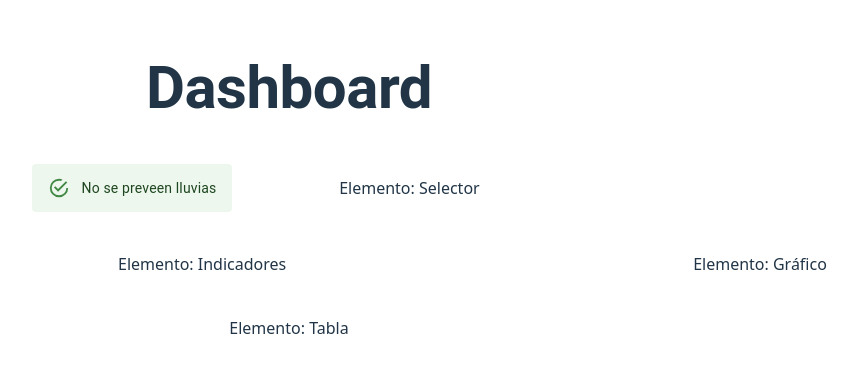
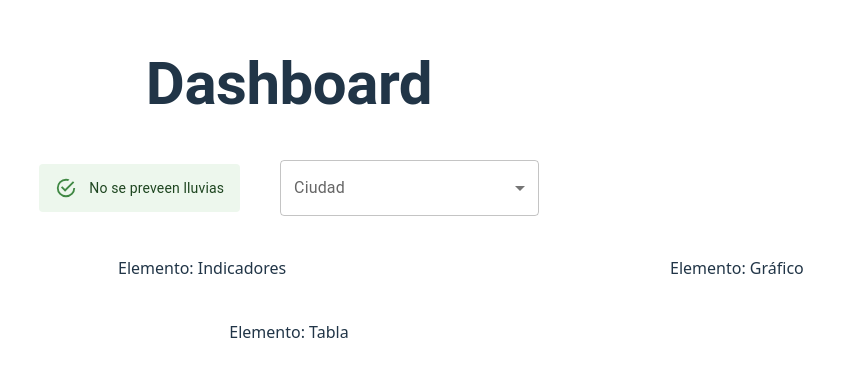
Before and after one commit to MatiDevlop/dashboard, a React (Vite) app: page / in a window 1280 px wide. Shown: the part 204-580 px from the top of the page, without its empty margins (351-1208 px from the left). Built offline with nearby package versions, Linux system fonts and the light colour scheme.

Commit message:
Guía 14

```diff
--- a/src/App.tsx
+++ b/src/App.tsx
@@ -1,5 +1,6 @@
 import HeaderUI from './components/HeaderUI';
 import AlertUI from './components/AlertUI';
+import SelectorUI from './components/SelectorUI';
 import { Grid } from '@mui/material';
 import './App.css'
 
@@ -14,7 +15,7 @@
          <Grid container justifyContent="right" alignItems="center"><AlertUI description="No se preveen lluvias"/></Grid>
 
          {/* Selector */}
-         <Grid size={{ xs: 12, md: 3  }}>Elemento: Selector</Grid>
+         <Grid size={{ xs: 12, md: 3  }}><SelectorUI/></Grid>
 
          {/* Indicadores */}
          <Grid size={{ xs: 12, md: 9 }}>Elemento: Indicadores</Grid>
--- /dev/null
+++ b/src/components/SelectorUI.tsx
@@ -0,0 +1,36 @@
+import FormControl from '@mui/material/FormControl';
+import InputLabel from '@mui/material/InputLabel';
+import Select, { type SelectChangeEvent } from '@mui/material/Select';
+import MenuItem from '@mui/material/MenuItem';
+import { useState } from 'react';
+
+export default function SelectorUI() {
+    const [cityInput, setCityInput] = useState('');
+    const handleChange = (event: SelectChangeEvent<string>) => {
+        setCityInput(event.target.value)
+    };
+
+    return (
+    <FormControl fullWidth>
+        <InputLabel id="city-select-label">Ciudad</InputLabel>
+        <Select
+            labelId="city-select-label"
+            id="city-simple-select"
+            label="Ciudad"
+            onChange={handleChange}
+            value={cityInput}>
+            <MenuItem disabled><em>Seleccione una ciudad</em></MenuItem>
+            <MenuItem value={"guayaquil"}>Guayaquil</MenuItem>
+            <MenuItem value={"quito"}>Quito</MenuItem>
+            <MenuItem value={"manta"}>Manta</MenuItem>
+            <MenuItem value={"cuenca"}>Cuenca</MenuItem>
+        </Select>
+        {cityInput && (
+            <p>
+                Información del clima en <span style={{textTransform: 'capitalize', fontWeight: 'bold'}}>{cityInput}</span>
+            </p>
+        )}
+
+    </FormControl>
+    )
+}
```
